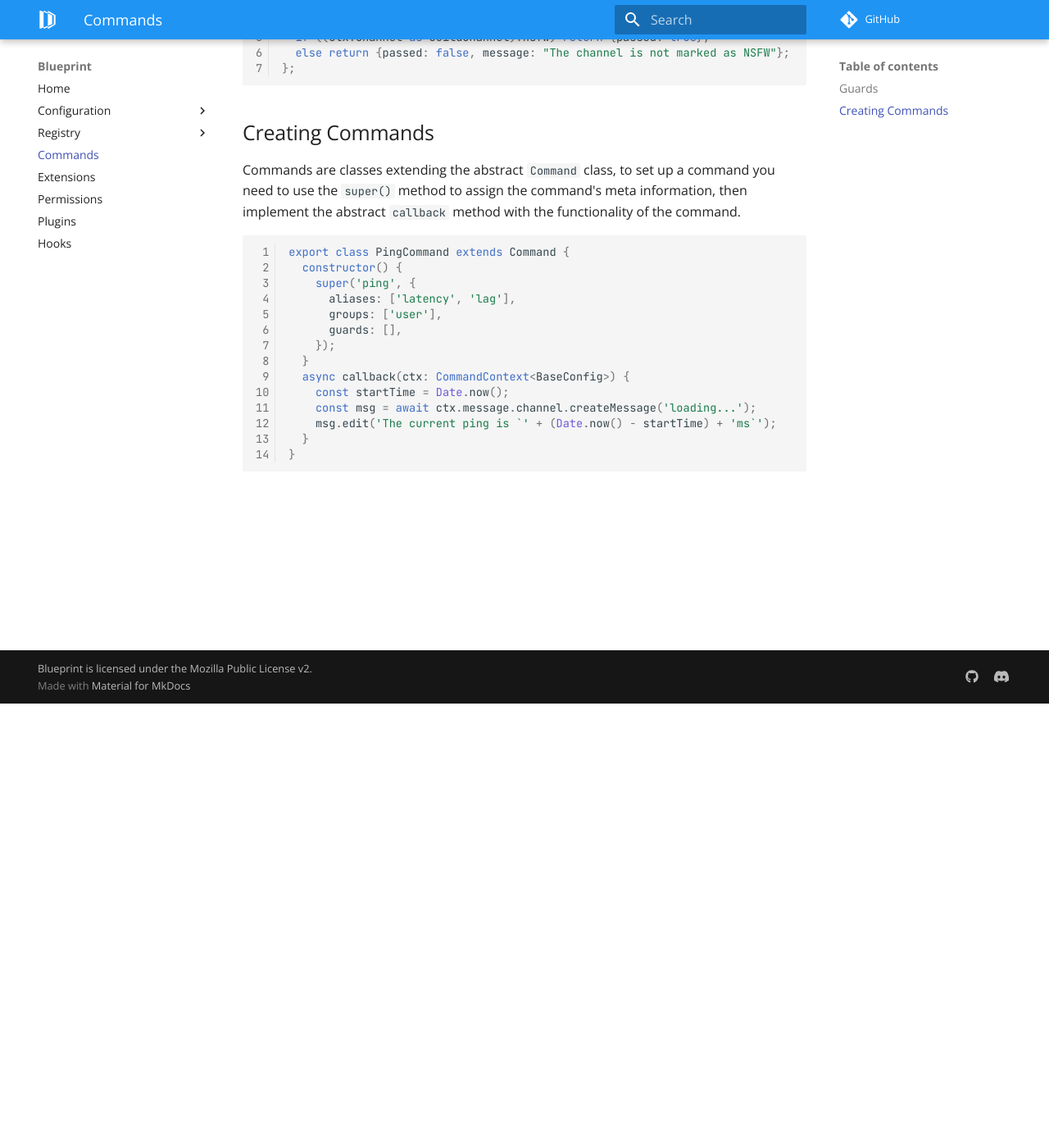
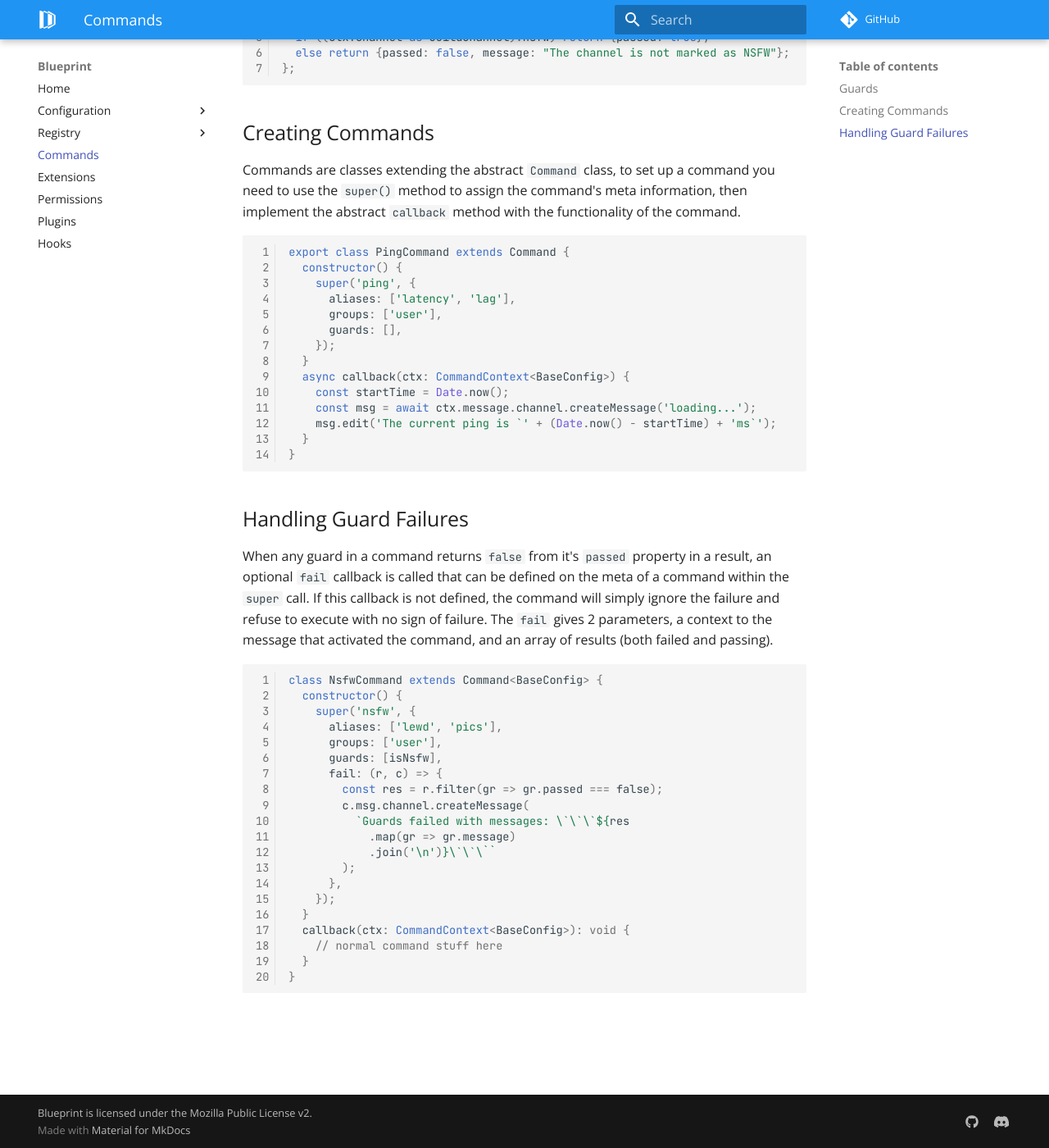
Before and after one commit to blueprint-js/documentation, an MkDocs documentation site: the page built from docs/commands.md, in a window 1280 px wide and 1400 px high, scrolled down 542 px. Shown: the whole window at 82% size. Built offline with MkDocs 1.6.1 and Material for MkDocs 9.7.7, drawn with Linux system fonts in a browser that asks for light colours; comment, search, counter and statistics services are not loaded.

Commit message:
Add section about handling guard failures

````diff
--- a/docs/commands.md
+++ b/docs/commands.md
@@ -41,3 +41,33 @@ export class PingCommand extends Command {
   }
 }
 ```
+
+## Handling Guard Failures
+
+When any guard in a command returns `false` from it's `passed` property in a result, an optional `fail` callback is called that
+can be defined on the meta of a command within the `super` call. If this callback is not defined, the command will simply ignore
+the failure and refuse to execute with no sign of failure. The `fail` gives 2 parameters, a context to the message that activated
+the command, and an array of results (both failed and passing).
+
+```ts
+class NsfwCommand extends Command<BaseConfig> {
+  constructor() {
+    super('nsfw', {
+      aliases: ['lewd', 'pics'],
+      groups: ['user'],
+      guards: [isNsfw],
+      fail: (r, c) => {
+        const res = r.filter(gr => gr.passed === false);
+        c.msg.channel.createMessage(
+          `Guards failed with messages: \`\`\`${res
+            .map(gr => gr.message)
+            .join('\n')}\`\`\``
+        );
+      },
+    });
+  }
+  callback(ctx: CommandContext<BaseConfig>): void {
+    // normal command stuff here
+  }
+}
+```
````
